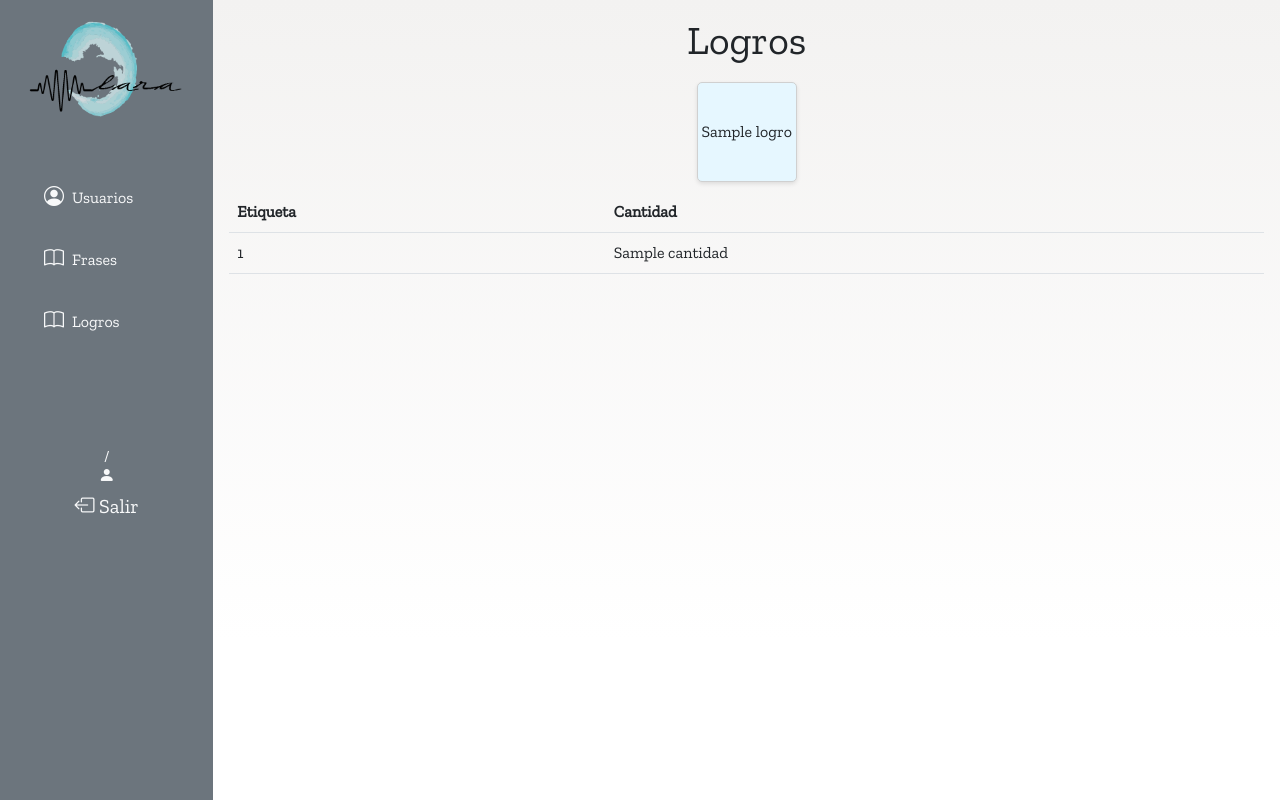
After one commit to PIALARA/pia-lara, a Flask app: template pialara/templates/logros/index.html in a window 1280 px wide. The commit adds this page. Run offline with Flask 2, Linux system fonts and the light colour scheme; the template is opened without the code that fills it: most values are stand-ins (such as "Sample title", 1, 10 or a date in 2020); parts of the project's set-up code (start-up, migrations or seed data) failed here and were passed over.

Commit message:
terminado logros

```diff
--- /dev/null
+++ b/pialara/models/Logros.py
@@ -0,0 +1,5 @@
+from pialara.models.MongoModel import MongoModel
+
+
+class Logros(MongoModel):
+    collection_name = 'logros'
--- a/pialara/models/MongoModel.py
+++ b/pialara/models/MongoModel.py
@@ -36,3 +36,5 @@ class MongoModel:
 
     def distinct(self, values, query):
         return self.db[self.collection_name].distinct(values, query)
+    def Count(self, pipeline):
+        return list(self.db[self.collection_name].aggregate(pipeline))
--- a/pialara/templates/layout.html
+++ b/pialara/templates/layout.html
@@ -72,6 +72,8 @@
             {% if current_user.rol != "cliente" %}
             <li><a href="{{ url_for('users.index') }}" class="d-block text-light p-3 border-0"><i class="bi bi-person-circle lead m-2"></i>Usuarios</a></li>
             <li><a href="{{ url_for('syllabus.index') }}" class="d-block text-light p-3 border-0"><i class="bi bi-book m-2 lead"></i>Frases</a></li>
+            <li><a href="{{ url_for('logros.index') }}" class="d-block text-light p-3 border-0"><i class="bi bi-book m-2 lead"></i>Logros</a></li>
+
             {% endif %}
             {% if current_user.rol == "cliente" %}
             <li>
@@ -86,6 +88,8 @@
                   <i class="bi bi-file-earmark-music m-2 lead"></i>
                   Grabar mi audio
                 </a></li>
+                <li><a href="{{ url_for('logros.index') }}" class="d-block text-light border-0 d-flex align-items-center gap-1 fs-5"><i class="bi bi-file-earmark-music m-2 lead"></i>Logros</a></li>
+
               </ul>
             </li>
             {% endif %}
--- /dev/null
+++ b/pialara/templates/logros/index.html
@@ -0,0 +1,53 @@
+{% extends 'layout.html' %}
+
+{% block content %}
+
+
+
+<style>
+    .logros-container {
+        display: flex;
+        flex-wrap: wrap;
+        justify-content: space-around;
+    }
+
+    .logro-box {
+        width: 100px;
+        height: 100px;
+        background-color: #e6f7ff; /* Azul claro casi blanco */
+        margin: 10px;
+        display: flex;
+        align-items: center;
+        justify-content: center;
+        border-radius: 5px;
+        border: 1px solid #d0d0d0; /* Borde */
+        box-shadow: 0 2px 4px rgba(0, 0, 0, 0.1); /* Sombra sutil */
+    }
+</style>
+
+
+    <h1 class="text-center m-2">Logros</h1>
+
+    <div class="logros-container">
+        {% for logro in logros %}
+            <div class="logro-box">{{ logro }}</div>
+        {% endfor %}
+    </div>
+
+<table class="table">
+    <thead>
+        <tr>
+            <th>Etiqueta</th>
+            <th>Cantidad</th>
+        </tr>
+    </thead>
+    <tbody>
+        {% for item in aggregation_result %}
+            <tr>
+                <td>{{ item._id }}</td>
+                <td>{{ item.cantidad }}</td>
+            </tr>
+        {% endfor %}
+    </tbody>
+</table>
+{% endblock %}
```
Also changed, not shown: pialara/__init__.py (+6 -5 lines), pialara/blueprints/logros.py (added, +42 -0 lines), pialara/blueprints/syllabus.py (+27 -1 lines), pialara/templates/syllabus/index.html (+17 -0 lines).
